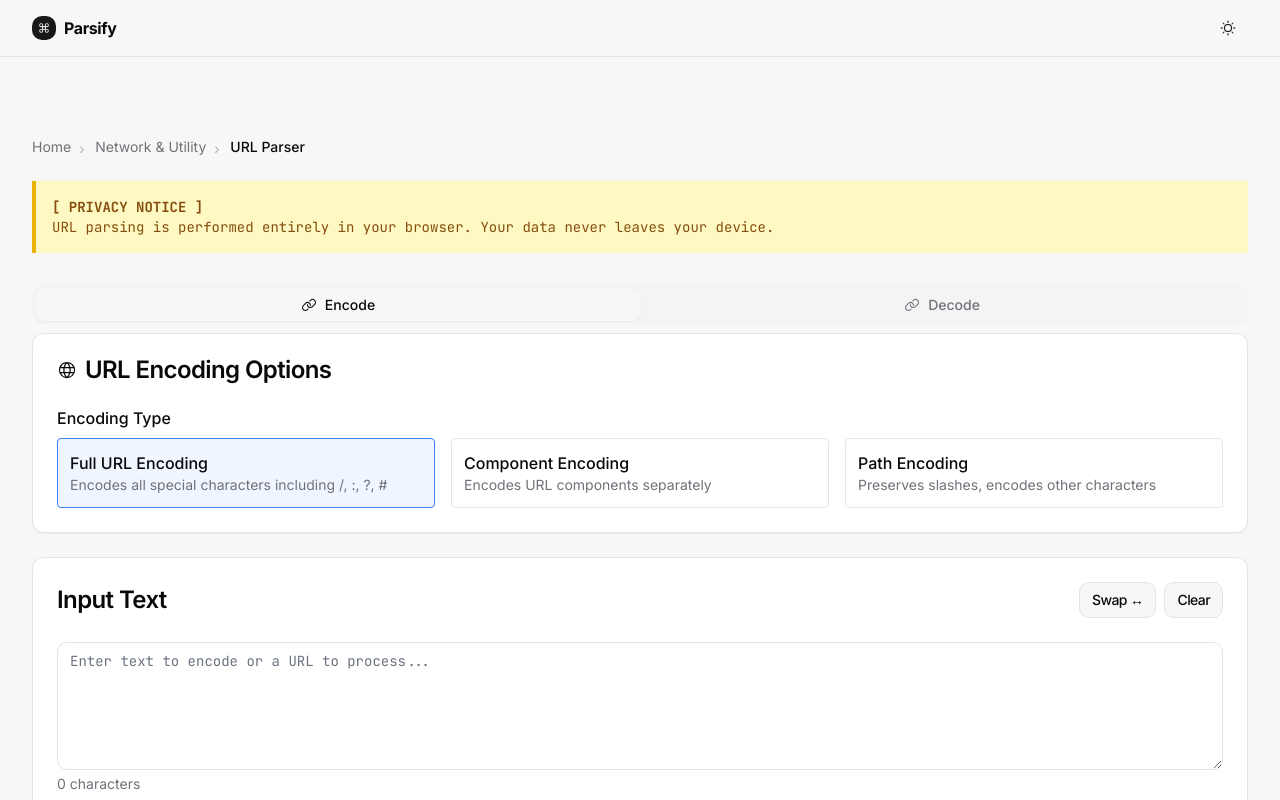
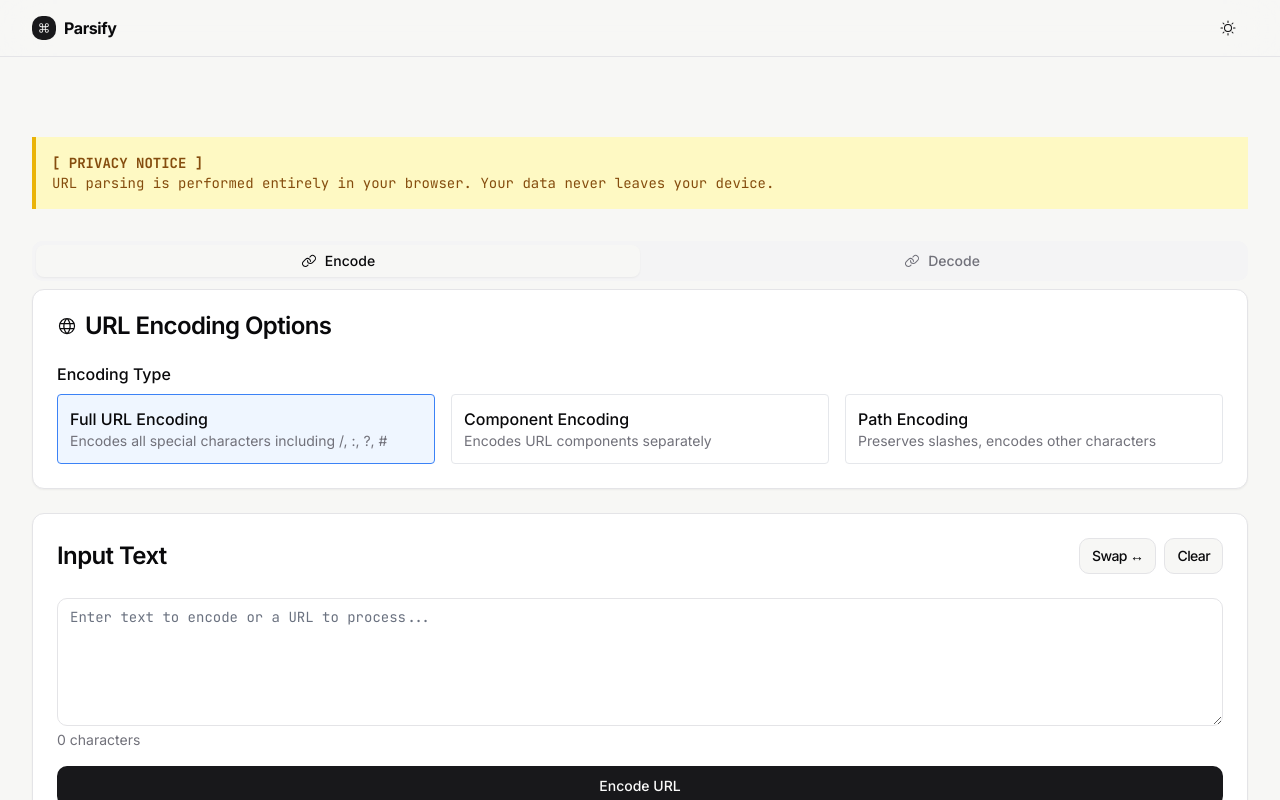
Before and after one commit to youming-ai/parsify.dev, a Next.js app: page /network/url-parser in a window 1280 px wide. Shown: the top 800 px of the page. Built offline with nearby package versions, Linux system fonts and the light colour scheme.

Commit message:
refactor: update pages

```diff
--- a/src/app/data-format/json-tools/page.tsx
+++ b/src/app/data-format/json-tools/page.tsx
@@ -1,4 +1,3 @@
-import { ToolBreadcrumb } from '@/components/layout/breadcrumb';
 import { JsonLd } from '@/components/seo/json-ld';
 import { ToolLoading } from '@/components/tools/tool-loading';
 import { PrivacyNotice } from '@/components/ui/privacy-notice';
@@ -40,12 +39,6 @@ export default function JsonToolsPage() {
         <JsonLd key={`json-ld-${index}`} data={data} />
       ))}
       <div className="container mx-auto max-w-7xl px-6 py-4 lg:px-8">
-        <ToolBreadcrumb
-          toolName="JSON Tools"
-          category="Data Format & Conversion"
-          categoryHref="/data-format"
-          className="mb-6"
-        />
         <PrivacyNotice message="JSON processing is performed entirely in your browser. Your JSON data never leaves your device." />
         <div className="relative">
           <JsonToolComplete showHeader={false} className="rounded-xl border shadow-sm" />
--- a/src/app/data-format/page.tsx
+++ /dev/null
@@ -1,22 +0,0 @@
-import { CategoryView } from '@/components/layout/category-view';
-import { generatePageMetadata } from '@/lib/metadata';
-import type { Metadata } from 'next';
-
-export const metadata: Metadata = generatePageMetadata({
-  title: 'Data Format & Conversion Tools',
-  description:
-    'Professional data format and conversion tools for JSON, Base64, HTML, SQL, and more. Format, validate, and convert data with browser-based privacy.',
-  path: '/data-format',
-  keywords: [
-    'json formatter',
-    'base64 encoder',
-    'html formatter',
-    'sql formatter',
-    'data conversion',
-    'markdown editor',
-  ],
-});
-
-export default function DataFormatPage() {
-  return <CategoryView categoryName="Data Format & Conversion" />;
-}
--- a/src/app/development/page.tsx
+++ /dev/null
@@ -1,22 +0,0 @@
-import { CategoryView } from '@/components/layout/category-view';
-import { generatePageMetadata } from '@/lib/metadata';
-import type { Metadata } from 'next';
-
-export const metadata: Metadata = generatePageMetadata({
-  title: 'Development & Testing Tools',
-  description:
-    'Professional development tools for text inspection, diff viewing, regex validation, ID generation, and more. Run securely in your browser.',
-  path: '/development',
-  keywords: [
-    'diff viewer',
-    'regex tester',
-    'id generator',
-    'text inspector',
-    'lorem ipsum',
-    'development tools',
-  ],
-});
-
-export default function DevelopmentPage() {
-  return <CategoryView categoryName="Development & Testing" />;
-}
--- a/src/app/network/page.tsx
+++ /dev/null
@@ -1,15 +0,0 @@
-import { CategoryView } from '@/components/layout/category-view';
-import { generatePageMetadata } from '@/lib/metadata';
-import type { Metadata } from 'next';
-
-export const metadata: Metadata = generatePageMetadata({
-  title: 'Network & Utility Tools',
-  description:
-    'Professional network and utility tools for URL parsing, DNS lookup, color conversion, and timestamps. All tools run locally in your browser for maximum privacy.',
-  path: '/network',
-  keywords: ['url parser', 'dns lookup', 'color converter', 'timestamp converter', 'network tools'],
-});
-
-export default function NetworkPage() {
-  return <CategoryView categoryName="Network & Utility" />;
-}
--- a/src/app/network/url-parser/page.tsx
+++ b/src/app/network/url-parser/page.tsx
@@ -1,4 +1,3 @@
-import { ToolBreadcrumb } from '@/components/layout/breadcrumb';
 import { JsonLd } from '@/components/seo/json-ld';
 import { ToolLoading } from '@/components/tools/tool-loading';
 import { URLEncoderDocs } from '@/components/tools/utilities/url-encoder-docs';
@@ -28,12 +27,6 @@ export default function URLEncoderPage() {
         <JsonLd key={`json-ld-${index}`} data={data} />
       ))}
       <div className="container mx-auto max-w-7xl px-6 py-4 lg:px-8">
-        <ToolBreadcrumb
-          toolName="URL Parser"
-          category="Network & Utility"
-          categoryHref="/network"
-          className="mb-6"
-        />
         <PrivacyNotice message="URL parsing is performed entirely in your browser. Your data never leaves your device." />
         <div className="space-y-6">
           <URLEncoder />
--- a/src/app/security/page.tsx
+++ /dev/null
@@ -1,22 +0,0 @@
-import { CategoryView } from '@/components/layout/category-view';
-import { generatePageMetadata } from '@/lib/metadata';
-import type { Metadata } from 'next';
-
-export const metadata: Metadata = generatePageMetadata({
-  title: 'Security & Authentication Tools',
-  description:
-    'Professional security tools for password generation, JWT decoding, hash generation, encryption, and key pair generation. All processing happens locally in your browser.',
-  path: '/security',
-  keywords: [
-    'password generator',
-    'jwt decoder',
-    'hash generator',
-    'encryption tools',
-    'key pair generator',
-    'security tools',
-  ],
-});
-
-export default function SecurityPage() {
-  return <CategoryView categoryName="Security & Authentication" />;
-}
--- a/src/app/security/password-generator/page.tsx
+++ b/src/app/security/password-generator/page.tsx
@@ -1,4 +1,3 @@
-import { ToolBreadcrumb } from '@/components/layout/breadcrumb';
 import { JsonLd } from '@/components/seo/json-ld';
 import { ToolLoading } from '@/components/tools/tool-loading';
 import { PrivacyNotice } from '@/components/ui/privacy-notice';
@@ -33,12 +32,6 @@ export default function PasswordGeneratorPage() {
         <JsonLd key={`json-ld-${index}`} data={data} />
       ))}
       <div className="container mx-auto max-w-7xl px-6 py-4 lg:px-8">
-        <ToolBreadcrumb
-          toolName="Password Generator"
-          category="Security & Authentication"
-          categoryHref="/security"
-          className="mb-6"
-        />
         <PrivacyNotice message="Password generation is performed entirely in your browser. Your passwords never leaves your device." />
         <PasswordGenerator />
       </div>
--- a/src/components/layout/breadcrumb.tsx
+++ /dev/null
@@ -1,76 +0,0 @@
-import Link from 'next/link';
-
-export interface BreadcrumbItem {
-  label: string;
-  href?: string;
-}
-
-interface BreadcrumbProps {
-  items: BreadcrumbItem[];
-  className?: string;
-}
-
-export function Breadcrumb({ items, className = '' }: BreadcrumbProps) {
-  return (
-    <nav
-      className={`flex items-center space-x-2 text-sm text-muted-foreground ${className}`}
-      aria-label="Breadcrumb"
-    >
-      {items.map((item, index) => (
-        <div key={index} className="flex items-center">
-          {index > 0 && <span className="h-4 w-4 text-muted-foreground/50">›</span>}
-          {item.href ? (
-            <Link
-              href={item.href}
-              className="hover:text-foreground transition-colors"
-              aria-current={index === items.length - 1 ? 'page' : undefined}
-            >
-              {item.label}
-            </Link>
-          ) : (
-            <span className="text-foreground font-medium" aria-current="page">
-              {item.label}
-            </span>
-          )}
-        </div>
-      ))}
-    </nav>
-  );
-}
-
-export function ToolBreadcrumb({
-  toolName,
-  category,
-  categoryHref,
-  className = '',
-}: {
-  toolName: string;
-  category: string;
-  categoryHref: string;
-  className?: string;
-}) {
-  const items: BreadcrumbItem[] = [
-    { label: 'Home', href: '/' },
-    { label: category, href: categoryHref },
-    { label: toolName },
-  ];
-
-  return <Breadcrumb items={items} className={className} />;
-}
-
-export function CategoryBreadcrumb({
-  categoryName,
-  categoryHref,
-  className = '',
-}: {
-  categoryName: string;
-  categoryHref: string;
-  className?: string;
-}) {
-  const items: BreadcrumbItem[] = [
-    { label: 'Home', href: '/' },
-    { label: categoryName, href: categoryHref },
-  ];
-
-  return <Breadcrumb items={items} className={className} />;
-}
--- a/src/components/layout/category-view.tsx
+++ /dev/null
@@ -1,72 +0,0 @@
-'use client';
-import { MainLayout } from '@/components/layout/main-layout';
-import { Icon } from '@/components/ui/icon';
-import { toolsData } from '@/data/tools-data';
-import { iconNames } from '@/lib/icon-map';
-import type { Tool } from '@/types/tools';
-import Link from 'next/link';
-import { notFound } from 'next/navigation';
-
-interface CategoryViewProps {
-  categoryName: string;
-}
-
-export function CategoryView({ categoryName }: CategoryViewProps) {
-  const categoryTools = toolsData.filter((tool) => tool.category === categoryName);
-
-  if (categoryTools.length === 0) {
-    notFound();
-  }
-
-  const ToolCard = ({ tool }: { tool: Tool }) => {
-    const iconName = iconNames[tool.icon] || 'Database';
-
-    return (
-      <Link
-        href={tool.href}
-        className="group relative flex flex-col justify-between overflow-hidden rounded-xl border bg-card p-6 shadow-sm transition-all duration-300 hover:shadow-md hover:-translate-y-1"
-      >
-        <div className="mb-4 flex items-center justify-between">
-          <div className="flex h-10 w-10 items-center justify-center rounded-lg bg-primary/10 text-primary transition-colors group-hover:bg-primary group-hover:text-primary-foreground">
-            <Icon name={iconName} className="h-5 w-5" />
-          </div>
-        </div>
-
-        <div>
-          <h3 className="mb-2 font-semibold tracking-tight text-foreground">{tool.name}</h3>
-          <p className="line-clamp-2 text-sm text-muted-foreground">{tool.description}</p>
-        </div>
-      </Link>
-    );
-  };
-
-  return (
-    <MainLayout>
-      <div className="min-h-screen bg-background text-foreground">
-        <section className="border-b bg-muted/30 px-6 py-16 lg:px-8">
-          <div className="mx-auto max-w-screen-2xl">
-            <Link
-              href="/"
-              className="text-sm font-medium text-primary hover:underline mb-4 inline-block"
-            >
-              ← All Tools
-            </Link>
-            <h1 className="text-4xl font-bold tracking-tight sm:text-5xl">{categoryName}</h1>
-            <p className="mt-4 max-w-2xl text-lg text-muted-foreground">
-              A collection of professional utilities for {categoryName.toLowerCase()}. All tools run
-              locally in your browser for maximum privacy.
-            </p>
-          </div>
-        </section>
-
-        <section className="mx-auto max-w-screen-2xl px-6 py-16 lg:px-8">
-          <div className="grid grid-cols-1 gap-6 sm:grid-cols-2 lg:grid-cols-3 xl:grid-cols-4">
-            {categoryTools.map((tool) => (
-              <ToolCard key={tool.id} tool={tool} />
-            ))}
-          </div>
-        </section>
-      </div>
-    </MainLayout>
-  );
-}
```
